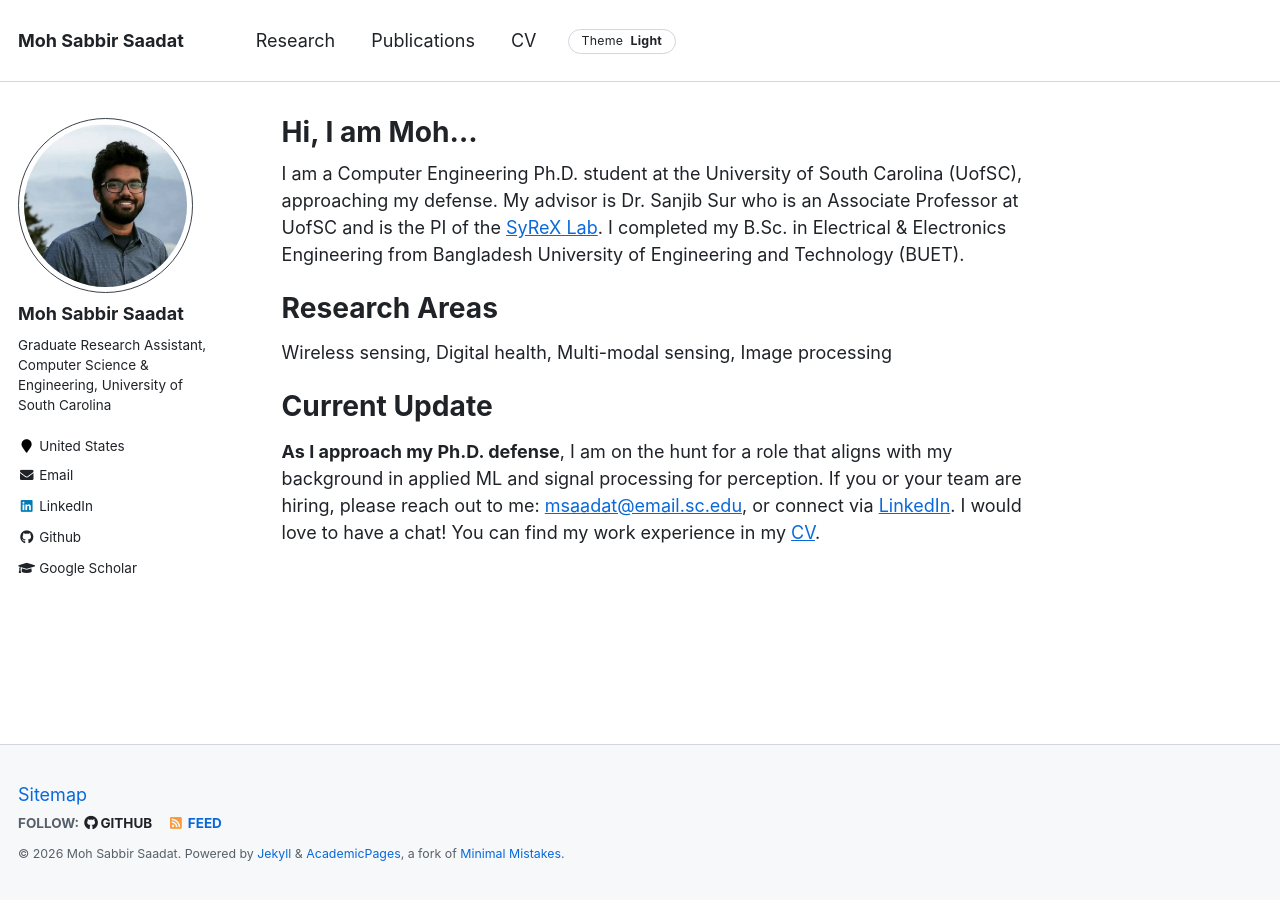
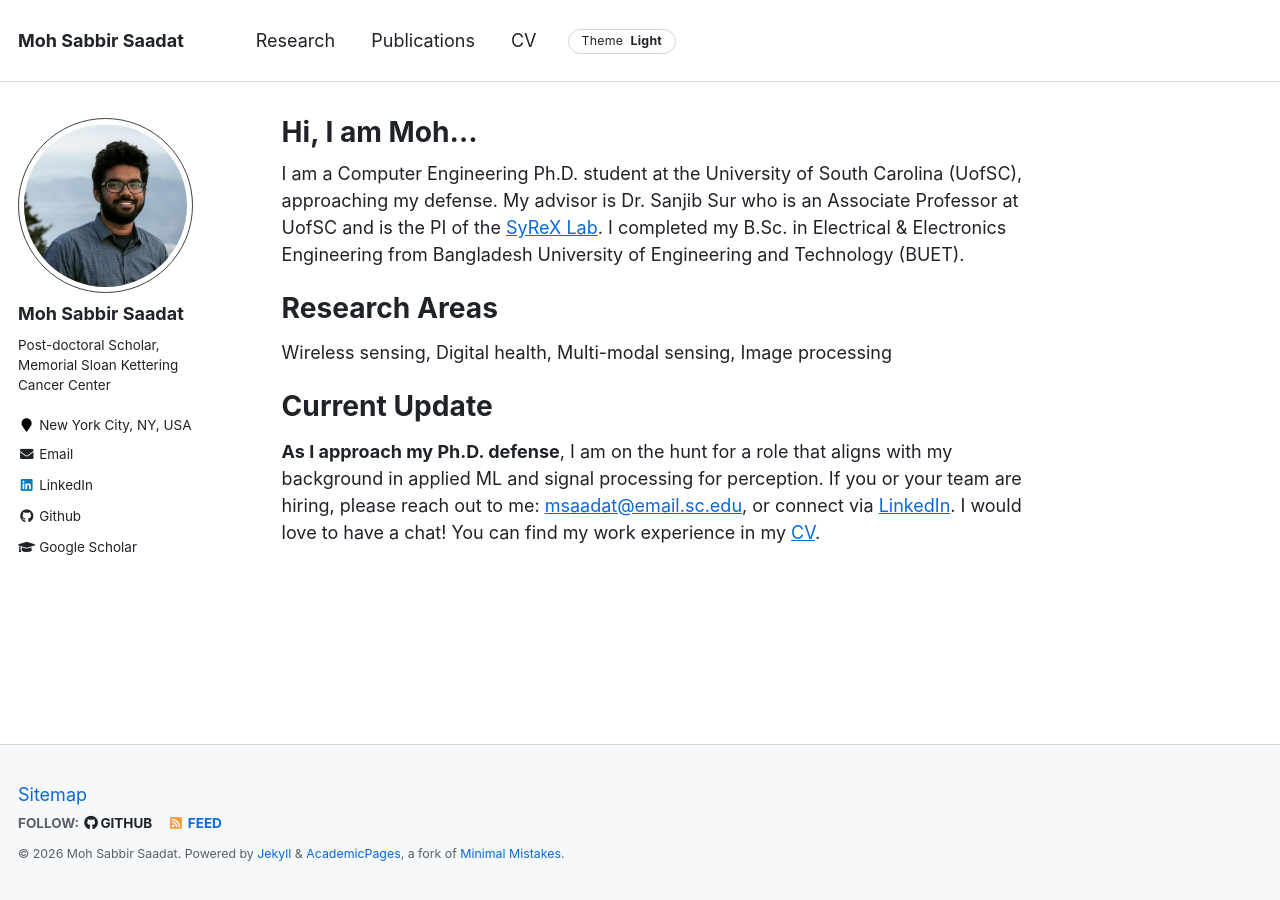
Before and after one commit to MohSaadat/MohSaadat.github.io, a Jekyll site: the page built from _pages/about.md, in a window 1280 px wide. Built offline with Jekyll 4.4.1, drawn with Linux system fonts in a browser that asks for light colours.

Commit message:
updated location and bio

```diff
--- a/_config.yml
+++ b/_config.yml
@@ -85,10 +85,9 @@ author:
   pronouns         : "He / Him"
   avatar           : "msaadat_profile.jpg"
   bio              : |
-                      Graduate Research Assistant,
-                      Computer Science & Engineering,
-                      University of South Carolina
-  location         : "United States"
+                      Post-doctoral Scholar,
+                      Memorial Sloan Kettering Cancer Center
+  location         : "New York City, NY, USA"
   employer         :
   pubmed           :
   googlescholar    :  "https://scholar.google.com/citations?hl=en&user=fNs8oFAAAAAJ"
```
